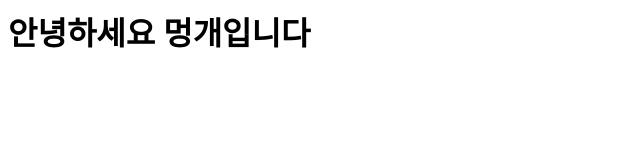
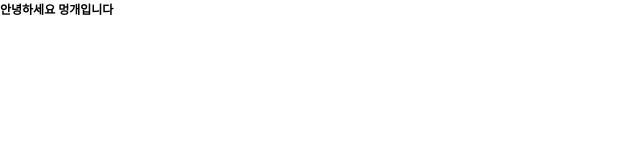
Before and after one commit to pjt3591oo/resume, a plain HTML site: page docs/index.html in a window 1280 px wide. Shown: the whole page, without its empty margins (0-640 px from the left). Drawn offline with Linux system fonts and the light colour scheme.

Commit message:
_static에 js와 css의 index파일을 생성한다

```diff
--- /dev/null
+++ b/docs/_static/css/index.css
@@ -0,0 +1,9 @@
+* {
+  margin: 0;
+  padding: 0;
+  font-size: 0;
+}
+
+h1 {
+  font-size: 12px;
+}
--- /dev/null
+++ b/docs/_static/js/index.js
@@ -0,0 +1 @@
+alert('test')
--- a/docs/index.html
+++ b/docs/index.html
@@ -1,10 +1,14 @@
 <html>
 
 	<head>
+		<link rel="stylesheet" type="text/css" href="_static/css/index.css"/>
+
 	</head>
 
 	<body>
 		<h1> 안녕하세요 멍개입니다</h1>
+
+		<script src="_static/js/index.js"></script>
 	</body>
 
 </html
```
Also changed, not shown: 1 other file.
